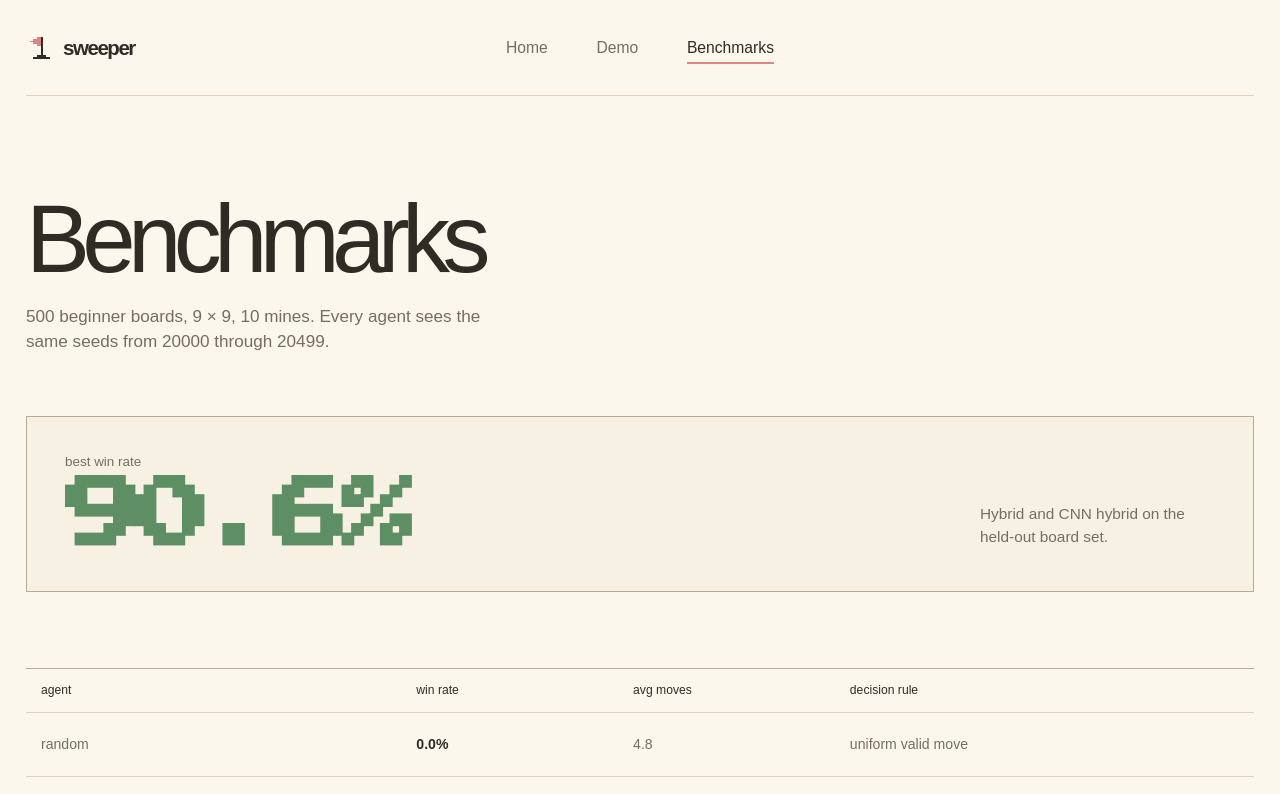
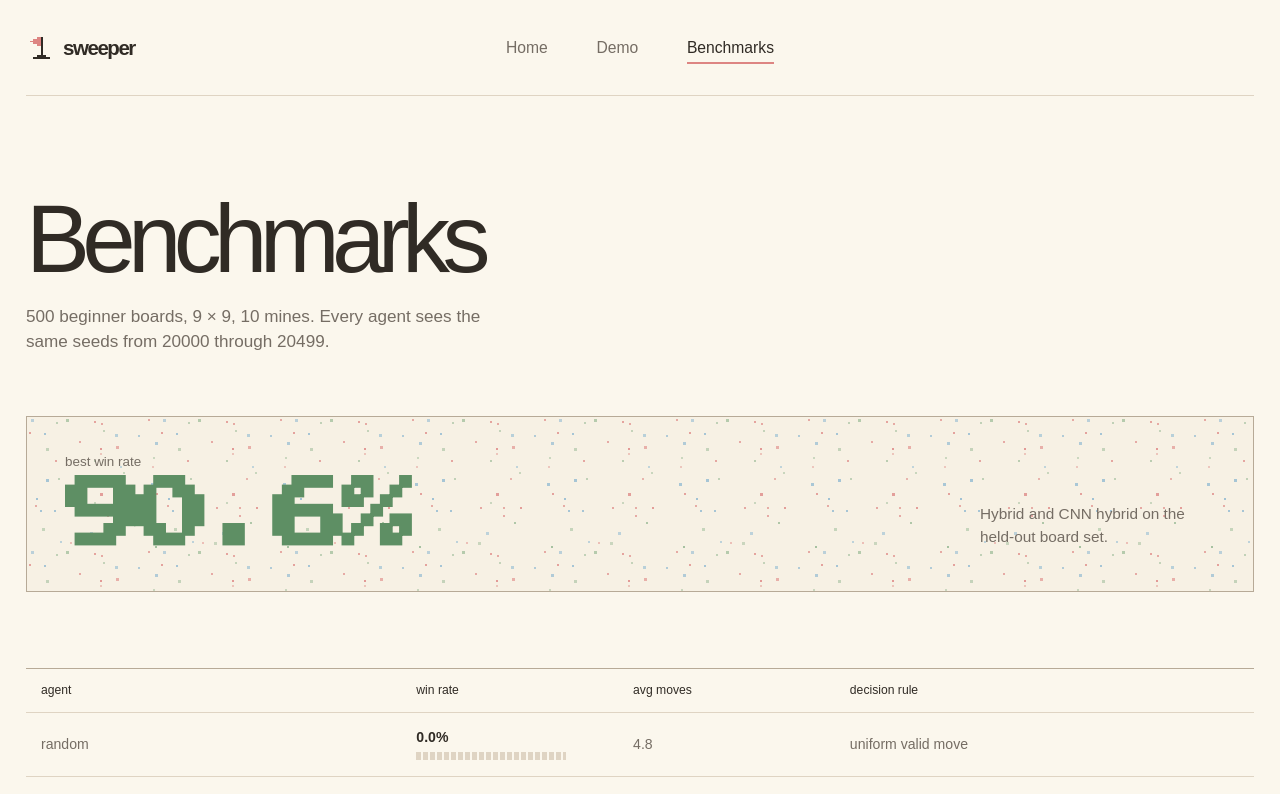
Before and after one commit to shlokrj/sweeper, a Next.js app in the folder web/: page /benchmarks in a window 1280 px wide. Shown: the top 794 px of the page. Built offline with nearby package versions, Linux system fonts and the light colour scheme; a web font is replaced by a local one.

Commit message:
feat(web): add win rate bars

```diff
--- a/web/app/benchmarks/page.tsx
+++ b/web/app/benchmarks/page.tsx
@@ -1,4 +1,6 @@
+import type { CSSProperties } from "react";
 import { SiteNav } from "../components/site-nav";
+import { pixelDust } from "../components/pixel-texture";
 
 const benchmarkRows = [
   ["random", "0.0%", "4.8", "uniform valid move"],
@@ -10,6 +12,8 @@ const benchmarkRows = [
   ["CNN hybrid", "90.6%", "19.6", "model rank + proof"],
 ];
 
+const highlightStyle = { "--board-dust": pixelDust(132, 12, 17) } as CSSProperties;
+
 export default function BenchmarksPage() {
   return (
     <main className="site-page inner-page">
@@ -19,7 +23,7 @@ export default function BenchmarksPage() {
         <p>500 beginner boards, 9 × 9, 10 mines. Every agent sees the same seeds from 20000 through 20499.</p>
       </section>
 
-      <section className="benchmark-highlight" aria-label="Best observed result">
+      <section className="benchmark-highlight" style={highlightStyle} aria-label="Best observed result">
         <div>
           <span>best win rate</span>
           <strong>90.6%</strong>
@@ -33,8 +37,16 @@ export default function BenchmarksPage() {
             <span role="columnheader">agent</span><span role="columnheader">win rate</span><span role="columnheader">avg moves</span><span role="columnheader">decision rule</span>
           </div>
           {benchmarkRows.map(([agent, winRate, moves, rule], index) => (
-            <div className={`benchmark-row ${index >= 5 ? "benchmark-model" : ""}`} key={agent} role="row">
-              <span role="cell">{agent}</span><strong role="cell">{winRate}</strong><span role="cell">{moves}</span><span role="cell">{rule}</span>
+            <div
+              className={`benchmark-row ${index >= 5 ? "benchmark-model" : ""}`}
+              key={agent}
+              role="row"
+              style={{ "--row-delay": `${(index + 1) * 55}ms`, "--rate": winRate } as CSSProperties}
+            >
+              <span role="cell">{agent}</span>
+              <span className="benchmark-rate" role="cell"><strong>{winRate}</strong><i className="win-bar" aria-hidden="true" /></span>
+              <span role="cell">{moves}</span>
+              <span role="cell">{rule}</span>
             </div>
           ))}
         </div>
```
